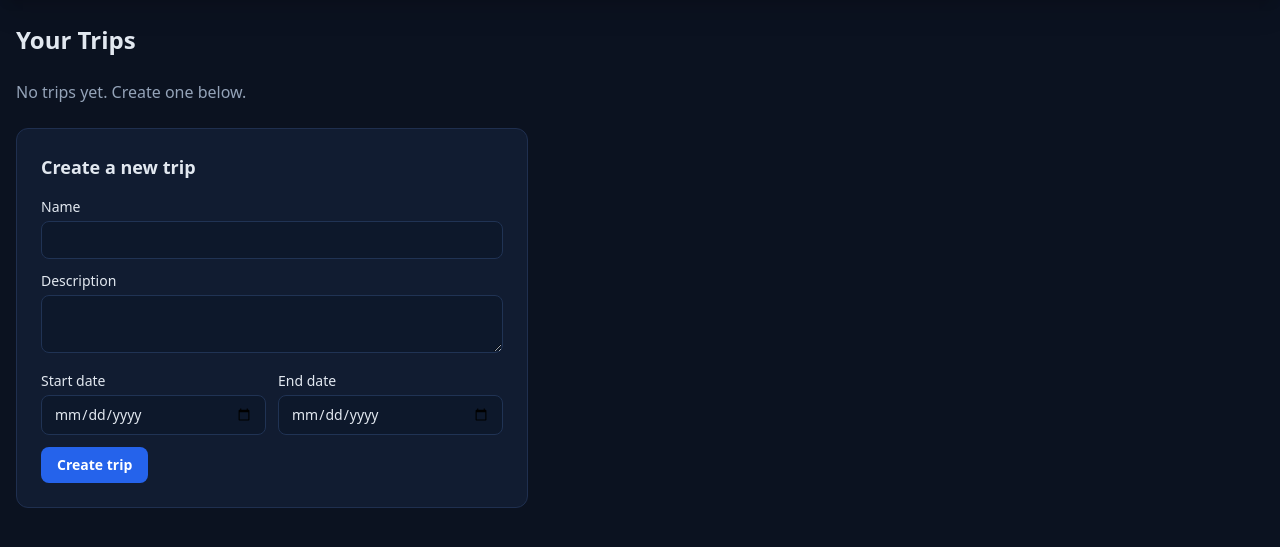
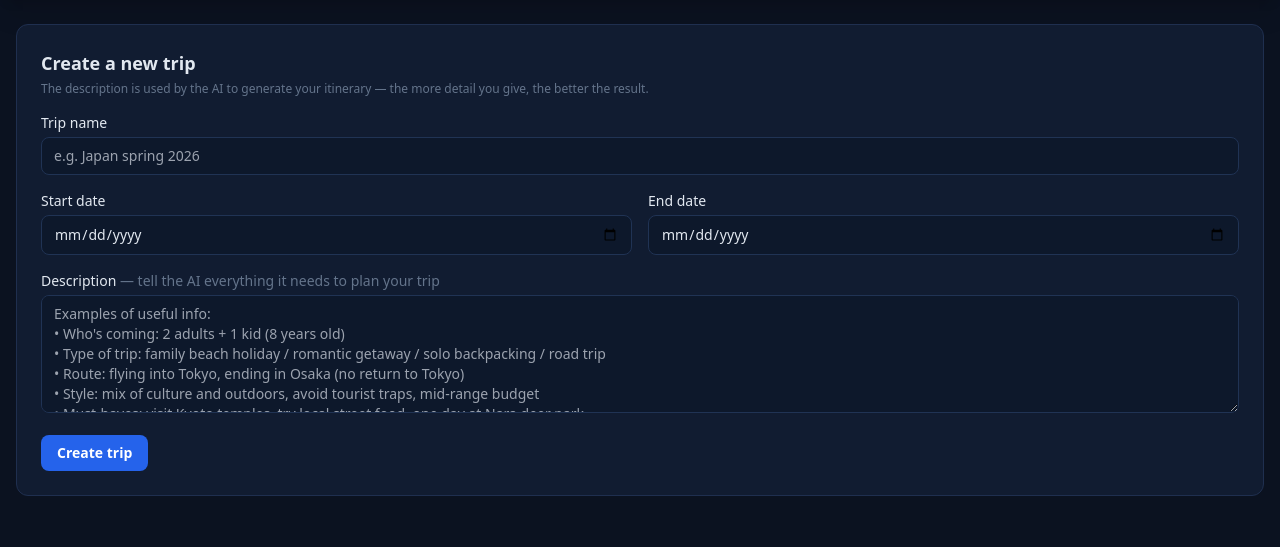
Before and after one commit to guillecanizal/trips-workspace, a Flask app: page /trips in a window 1280 px wide. Shown: the part 60-607 px from the top of the page. Run offline with Flask 3, Linux system fonts and the light colour scheme; parts of the project's set-up code (start-up, migrations or seed data) failed here and were passed over; some libraries are stand-ins or nearby versions.

Commit message:
feat: chat resize/minimize, day context fix, knowledge enrichment, UX improvements
Chat panel:
- Resizable via drag handle at top edge (min 120px, max 85vh)
- Minimize/expand toggle button in header (collapses to title bar only)
- Panel now self-contained: controls own height via Alpine state
- Removed fixed height from page templates

Agent / context:
- Fix hotel_location bug: was always empty (field is nested under "hotel" key)
- Same fix in suggest_day_tagline
- Rich day context in system prompt: hotel name/location/price/desc + all activities
- Knowledge enrichment: skip replies <80 chars, robust NO_UPDATE check (case-insensitive contains), cleaner prompts with binary decision structure

New features:
- Generate day summaries button in AI Generation panel: SSE endpoint generates and saves taglines for all days in one click, reloads calendar when done
- Tagline language matches day data language

Trip creation form:
- Create form moved to top, full width
- Description textarea with detailed placeholder guiding the user (who's coming, trip type, route, style, must-haves, logistics)
- End date min bound to start date + 1 day via Alpine

Co-Authored-By: Claude Sonnet 4.6 <noreply@anthropic.com>

```diff
--- a/app/routes.py
+++ b/app/routes.py
@@ -1106,6 +1106,49 @@ def save_tagline(day_id: int):
     return jsonify({"ok": True})
 
 
+@bp.post("/api/trips/<int:trip_id>/generate-taglines")
+def generate_all_taglines(trip_id: int):
+    """SSE endpoint — generate and save a tagline for every day that has content."""
+
+    def stream():
+        session = get_session()
+        try:
+            trip = session.get(Trip, trip_id)
+            if not trip:
+                yield f"data: {json.dumps({'type': 'error', 'message': 'Trip not found'})}\n\n"
+                return
+            days = sorted(
+                [d for d in trip.days if d.hotel_name or d.activities],
+                key=lambda d: (d.date or date.max, d.id),
+            )
+            total = len(days)
+            if not total:
+                yield f"data: {json.dumps({'type': 'done', 'updated': 0})}\n\n"
+                return
+            for n, day in enumerate(days, 1):
+                tagline = suggest_day_tagline(day.id)
+                if tagline:
+                    dal.update_day_tagline(day.id, tagline)
+                evt = {
+                    "type": "progress",
+                    "n": n,
+                    "total": total,
+                    "date": day.date.isoformat() if day.date else "?",
+                    "tagline": tagline,
+                }
+                yield f"data: {json.dumps(evt)}\n\n"
+            yield f"data: {json.dumps({'type': 'done', 'updated': total})}\n\n"
+        except Exception as exc:
+            yield f"data: {json.dumps({'type': 'error', 'message': str(exc)})}\n\n"
+        finally:
+            session.close()
+
+    return current_app.response_class(
+        stream_with_context(stream()),
+        mimetype="text/event-stream",
+    )
+
+
 @bp.post("/apply/hotel")
 def apply_hotel_endpoint():
     payload = request.get_json(silent=True) or {}
--- a/app/static/js/app.js
+++ b/app/static/js/app.js
@@ -11,6 +11,39 @@ document.addEventListener('alpine:init', () => {
     loading: false,
     statusText: 'Thinking...',
     _controller: null,
+    panelHeight: Math.round(window.innerHeight * 0.33),
+    minimized: false,
+    _prevHeight: 0,
+
+    toggleMinimize() {
+      if (this.minimized) {
+        this.panelHeight = this._prevHeight || Math.round(window.innerHeight * 0.33);
+        this.minimized = false;
+        this.$nextTick(() => this.scrollToBottom());
+      } else {
+        this._prevHeight = this.$refs.panel.offsetHeight;
+        this.minimized = true;
+      }
+    },
+
+    startDrag(e) {
+      if (this.minimized) return;
+      e.preventDefault();
+      const startY = e.clientY;
+      const startH = this.$refs.panel.offsetHeight;
+      const onMove = (ev) => {
+        const delta = startY - ev.clientY;
+        this.panelHeight = Math.round(
+          Math.max(120, Math.min(window.innerHeight * 0.85, startH + delta))
+        );
+      };
+      const onUp = () => {
+        document.removeEventListener('mousemove', onMove);
+        document.removeEventListener('mouseup', onUp);
+      };
+      document.addEventListener('mousemove', onMove);
+      document.addEventListener('mouseup', onUp);
+    },
 
     sendMessage() {
       const text = this.input.trim();
@@ -208,6 +241,8 @@ document.addEventListener('alpine:init', () => {
     showApply: false,
     promptText: '',
     promptCopied: false,
+    taglinesRunning: false,
+    taglinesStatus: '',
 
     /* Generate prompt only (no AI call) */
     async generatePrompt() {
@@ -299,6 +334,50 @@ document.addEventListener('alpine:init', () => {
         this.streamOutput += `\nNetwork error: ${err}`;
       }
       this.streaming = false;
+    },
+
+    /* Generate and save taglines for all days */
+    async generateTaglines() {
+      if (!confirm('Generate a summary tagline for every day? Existing taglines will be replaced.')) return;
+      this.taglinesRunning = true;
+      this.taglinesStatus = 'Starting...';
+      try {
+        const resp = await fetch(`/api/trips/${this.tripId}/generate-taglines`, { method: 'POST' });
+        if (!resp.ok) {
+          this.taglinesStatus = 'Request failed.';
+          this.taglinesRunning = false;
+          return;
+        }
+        const reader = resp.body.getReader();
+        const decoder = new TextDecoder();
+        let buffer = '';
+        while (true) {
+          const { done, value } = await reader.read();
+          if (done) break;
+          buffer += decoder.decode(value, { stream: true });
+          const parts = buffer.split('\n\n');
+          buffer = parts.pop();
+          for (const part of parts) {
+            if (!part.startsWith('data: ')) continue;
+            try {
+              const evt = JSON.parse(part.slice(6).trim());
+              if (evt.type === 'progress') {
+                const label = evt.tagline ? `"${evt.tagline}"` : 'skipped';
+                this.taglinesStatus = `${evt.n}/${evt.total} — ${evt.date}: ${label}`;
+              } else if (evt.type === 'done') {
+                this.taglinesStatus = `Done — ${evt.updated} day${evt.updated !== 1 ? 's' : ''} updated. Reloading...`;
+                setTimeout(() => window.location.reload(), 900);
+              } else if (evt.type === 'error') {
+                this.taglinesStatus = `Error: ${evt.message}`;
+              }
+            } catch (e) { /* ignore */ }
+          }
+        }
+      } catch (err) {
+        this.taglinesStatus = `Error: ${err.message}`;
+      } finally {
+        this.taglinesRunning = false;
+      }
     },
 
     /* Apply the generated/pasted JSON via form POST */
--- a/app/templates/pages/trip_list.html
+++ b/app/templates/pages/trip_list.html
@@ -3,9 +3,58 @@
 
 {% block content %}
 <div class="space-y-6">
-  <h1 class="text-2xl font-bold">Your Trips</h1>
 
+  {# ── Create trip form — always first, full width ── #}
+  <div class="rounded-xl bg-surface-light border border-border p-6">
+    <h2 class="text-lg font-semibold mb-1">Create a new trip</h2>
+    <p class="text-xs text-slate-500 mb-4">
+      The description is used by the AI to generate your itinerary — the more detail you give, the better the result.
+    </p>
+    <form method="post" class="space-y-4" hx-boost="true" x-data="{ start: '' }">
+      <div class="grid grid-cols-1 sm:grid-cols-2 gap-4">
+        <div class="sm:col-span-2">
+          <label for="name" class="block text-sm font-medium mb-1">Trip name</label>
+          <input id="name" name="name" required placeholder="e.g. Japan spring 2026"
+                 class="w-full bg-[#0d182b] border border-[#203354] rounded-lg px-3 py-2 text-sm focus:outline-none focus:border-accent" />
+        </div>
+        <div>
+          <label for="start_date" class="block text-sm font-medium mb-1">Start date</label>
+          <input id="start_date" name="start_date" type="date" required
+                 x-model="start"
+                 class="w-full bg-[#0d182b] border border-[#203354] rounded-lg px-3 py-2 text-sm focus:outline-none focus:border-accent" />
+        </div>
+        <div>
+          <label for="end_date" class="block text-sm font-medium mb-1">End date</label>
+          <input id="end_date" name="end_date" type="date" required
+                 :min="start ? new Date(new Date(start + 'T12:00:00').getTime() + 86400000).toISOString().slice(0, 10) : ''"
+                 class="w-full bg-[#0d182b] border border-[#203354] rounded-lg px-3 py-2 text-sm focus:outline-none focus:border-accent" />
+        </div>
+        <div class="sm:col-span-2">
+          <label for="description" class="block text-sm font-medium mb-1">
+            Description
+            <span class="text-slate-500 font-normal">— tell the AI everything it needs to plan your trip</span>
+          </label>
+          <textarea id="description" name="description" rows="5"
+                    placeholder="Examples of useful info:
+• Who's coming: 2 adults + 1 kid (8 years old)
+• Type of trip: family beach holiday / romantic getaway / solo backpacking / road trip
+• Route: flying into Tokyo, ending in Osaka (no return to Tokyo)
+• Style: mix of culture and outdoors, avoid tourist traps, mid-range budget
+• Must-haves: visit Kyoto temples, try local street food, one day at Nara deer park
+• Logistics: renting a car, prefer not to drive in cities"
+                    class="w-full bg-[#0d182b] border border-[#203354] rounded-lg px-3 py-2 text-sm focus:outline-none focus:border-accent resize-y"></textarea>
+        </div>
+      </div>
+      <button type="submit"
+              class="bg-blue-600 hover:bg-blue-700 text-white font-semibold px-4 py-2 rounded-lg text-sm transition">
+        Create trip
+      </button>
+    </form>
+  </div>
+
+  {# ── Existing trips ── #}
   {% if trip_summaries %}
+  <h1 class="text-sm font-semibold text-slate-400 uppercase tracking-wider">Your trips</h1>
   <div class="grid gap-4 sm:grid-cols-2 lg:grid-cols-3">
     {% for summary in trip_summaries %}
     {% set trip = summary.trip %}
@@ -25,40 +74,7 @@
     </a>
     {% endfor %}
   </div>
-  {% else %}
-  <p class="text-slate-400">No trips yet. Create one below.</p>
   {% endif %}
 
-  <div class="rounded-xl bg-surface-light border border-border p-6 max-w-lg">
-    <h2 class="text-lg font-semibold mb-4">Create a new trip</h2>
-    <form method="post" class="space-y-3" hx-boost="true">
-      <div>
-        <label for="name" class="block text-sm font-medium mb-1">Name</label>
-        <input id="name" name="name" required
-               class="w-full bg-[#0d182b] border border-[#203354] rounded-lg px-3 py-2 text-sm focus:outline-none focus:border-accent" />
-      </div>
-      <div>
-        <label for="description" class="block text-sm font-medium mb-1">Description</label>
-        <textarea id="description" name="description" rows="2"
-                  class="w-full bg-[#0d182b] border border-[#203354] rounded-lg px-3 py-2 text-sm focus:outline-none focus:border-accent"></textarea>
-      </div>
-      <div class="grid grid-cols-2 gap-3">
-        <div>
-          <label for="start_date" class="block text-sm font-medium mb-1">Start date</label>
-          <input id="start_date" name="start_date" type="date" required
-                 class="w-full bg-[#0d182b] border border-[#203354] rounded-lg px-3 py-2 text-sm focus:outline-none focus:border-accent" />
-        </div>
-        <div>
-          <label for="end_date" class="block text-sm font-medium mb-1">End date</label>
-          <input id="end_date" name="end_date" type="date" required
-                 class="w-full bg-[#0d182b] border border-[#203354] rounded-lg px-3 py-2 text-sm focus:outline-none focus:border-accent" />
-        </div>
-      </div>
-      <button type="submit"
-              class="bg-blue-600 hover:bg-blue-700 text-white font-semibold px-4 py-2 rounded-lg text-sm transition">
-        Create trip
-      </button>
-    </form>
-  </div>
 </div>
 {% endblock %}
```
Also changed, not shown: app/services/agent.py (+64 -15 lines), app/templates/pages/day_detail.html (+3 -5 lines), app/templates/pages/trip_overview.html (+3 -5 lines), app/templates/partials/chat_panel.html (+24 -4 lines), app/templates/partials/oneshot_panel.html (+7 -0 lines).
